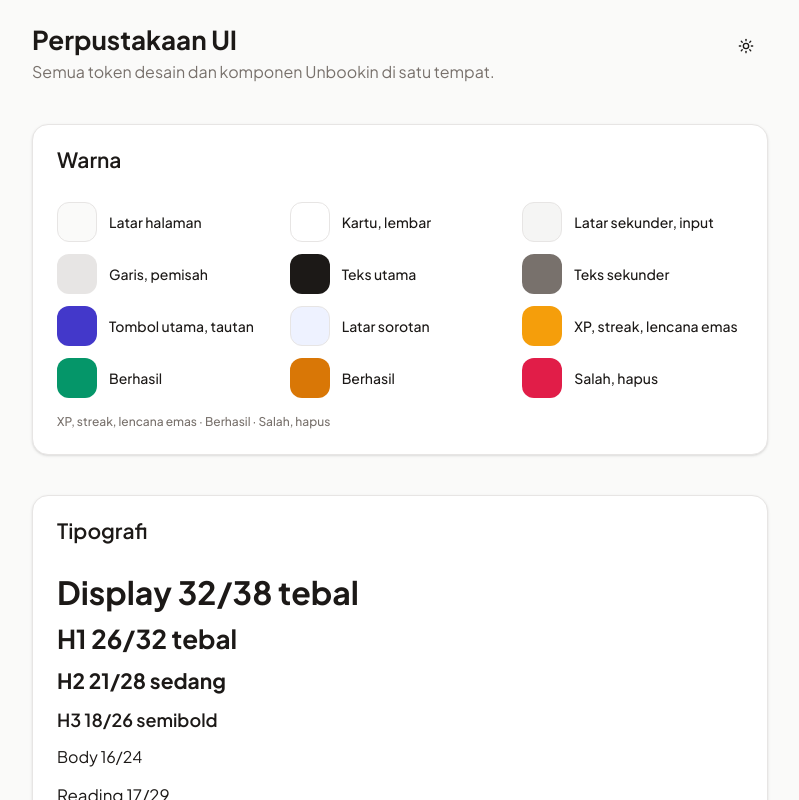
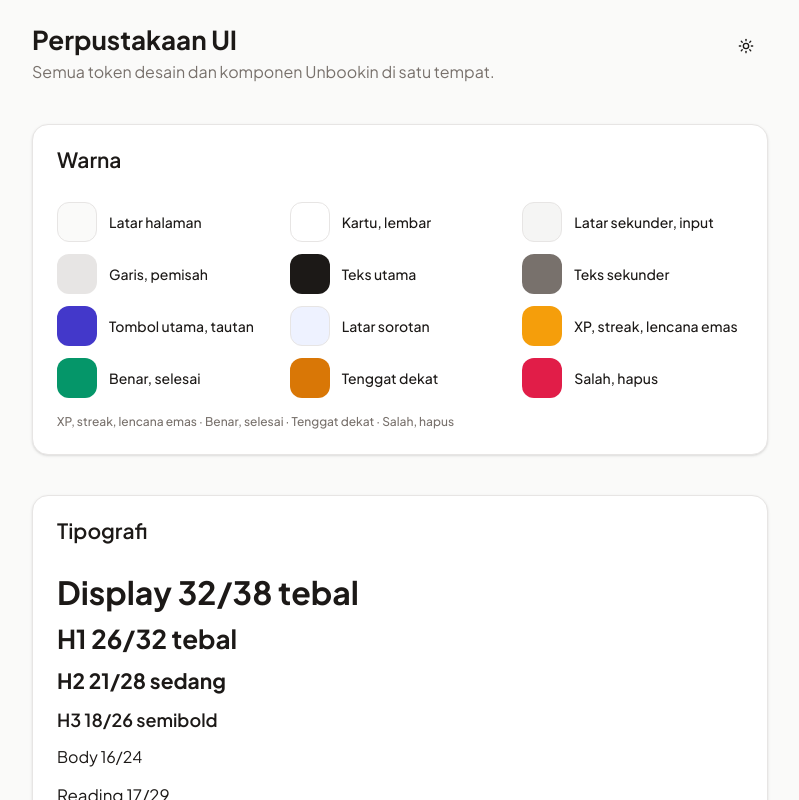
Before and after one commit to abu-sena/UnBookin, a Next.js app: page /dev/ui in a window 1280 px wide. Shown: the top 800 px of the page, without its empty margins (240-1039 px from the left). Built offline with nearby package versions, Linux system fonts and the light colour scheme; no server answers.

Commit message:
fix(M0): correct success and warning swatch labels on /dev/ui
Co-Authored-By: Claude Opus 5.5 <noreply@anthropic.com>

```diff
--- a/src/app/dev/ui/showcase.tsx
+++ b/src/app/dev/ui/showcase.tsx
@@ -73,12 +73,12 @@ export function DevUiShowcase({
           <ColorSwatch className="bg-primary" label={t('colorPrimary')} />
           <ColorSwatch className="bg-primary-soft" label={t('colorPrimarySoft')} bordered />
           <ColorSwatch className="bg-xp" label={t('colorXp')} />
-          <ColorSwatch className="bg-success" label={t('badgeSuccess')} />
-          <ColorSwatch className="bg-warning" label={t('badgeSuccess')} />
+          <ColorSwatch className="bg-success" label={t('colorSuccess')} />
+          <ColorSwatch className="bg-warning" label={t('colorWarning')} />
           <ColorSwatch className="bg-danger" label={t('colorDanger')} />
         </div>
         <p className="text-caption text-text-muted">
-          {t('colorXp')} · {t('badgeSuccess')} · {t('colorDanger')}
+          {t('colorXp')} · {t('colorSuccess')} · {t('colorWarning')} · {t('colorDanger')}
         </p>
       </Section>
 
```
